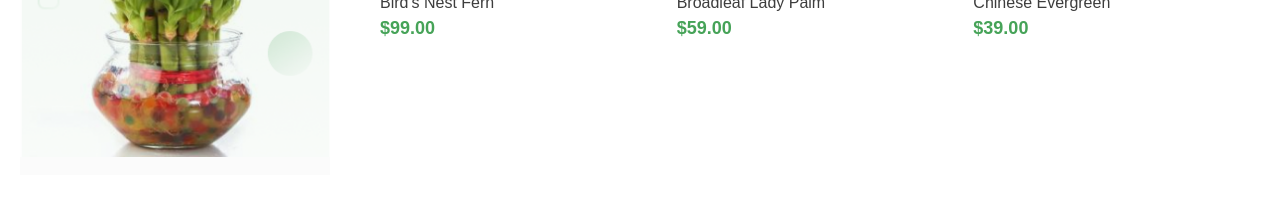
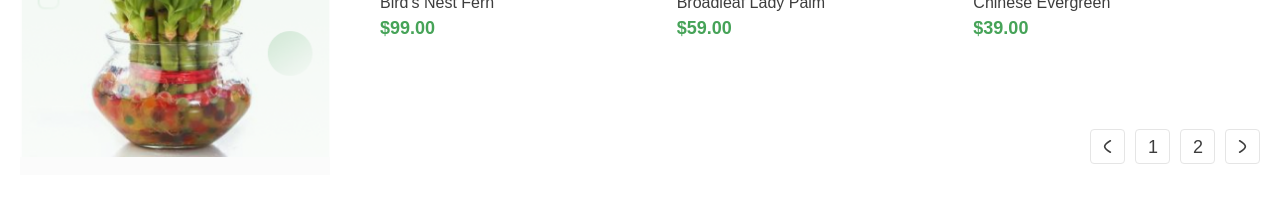
Before and after one commit to soto0/plants-shop, a React (Create React App) app: page / in a window 1280 px wide. Shown: the part 1740-1959 px from the top of the page. Built offline with nearby package versions, Linux system fonts and the light colour scheme; data requests are answered from the project's data file.

Commit message:
add pagination pages

```diff
--- a/src/api/db/db.json
+++ b/src/api/db/db.json
@@ -90,6 +90,26 @@
       "new": true,
       "sale": false,
       "saleInterest": 0
+    },
+    {
+      "id": 10,
+      "title": "Broadleaf Lady Palm",
+      "price": 59,
+      "category": "Terrariums",
+      "size": "Medium",
+      "new": false,
+      "sale": false,
+      "saleInterest": 0
+    },
+    {
+      "id": 11,
+      "title": "Aluminum Plant",
+      "price": 179,
+      "category": "House-Plants",
+      "size": "Medium",
+      "new": false,
+      "sale": false,
+      "saleInterest": 0
     }
   ],
   "Posts": [
--- a/src/components/Main/Goods/Goods.module.css
+++ b/src/components/Main/Goods/Goods.module.css
@@ -69,6 +69,41 @@
     color: white;
 }
 
+.pagination {
+    margin-top: 90px;
+    display: flex;
+    justify-content: end;
+    gap: 10px;
+}
+
+.prev__btn,
+.next__btn {
+    width: 35px;
+    height: 35px;
+    border-radius: 4px;
+    border: solid 1px #E5E5E5;
+    cursor: pointer;
+    padding: 10px;
+    content: url('./../../../assets/images/pagination-arrow.svg');
+}
+
+
+.page {
+    width: 35px;
+    height: 35px;
+    border-radius: 4px;
+    border: solid 1px #E5E5E5;
+    cursor: pointer;
+    padding: 7px 12px;
+    font-weight: 300;
+    font-size: 18px;
+    color: #3D3D3D;
+}
+
+.prev__btn {
+    transform: rotate(180deg);
+}
+
 @media screen and (max-width: 1470px) {
     .products {
         grid-template-columns: repeat(3, auto);
--- a/src/components/Main/Goods/Goods.tsx
+++ b/src/components/Main/Goods/Goods.tsx
@@ -6,7 +6,9 @@ import { useTypedSelector } from '../../../hooks/useTypedSelector';
 
 interface GoodsProps {
     Plants: any,
-    GetPlants: any
+    GetPlants: any,
+    GetPages: any,
+    Pages: any
 }
 
 const Goods: FC<GoodsProps> = (props: GoodsProps) => {
@@ -31,6 +33,8 @@ const Goods: FC<GoodsProps> = (props: GoodsProps) => {
         };
 
         checkUrl();
+        props.GetPages();
+
     }, [url]);
 
     let getAllPlants = () => {
@@ -119,6 +123,15 @@ const Goods: FC<GoodsProps> = (props: GoodsProps) => {
                     })
                 }
             </div>
+            <div className={s.pagination}>
+                <span className={s.prev__btn}></span>
+                {
+                    props.Pages.map((page: number) => {
+                        return (<span className={s.page}>{page}</span>)
+                    })
+                }
+                <span className={s.next__btn}></span>
+            </div>
         </div>
     );
 };
--- a/src/pages/Main.tsx
+++ b/src/pages/Main.tsx
@@ -8,8 +8,8 @@ import { useActions } from '../hooks/useActions';
 import { useTypedSelector } from '../hooks/useTypedSelector';
 
 const MainPage: FC = () => {
-    const { getPlants, getPosts } = useActions();
-    const { Plants } = useTypedSelector(state => state.Plants);
+    const { getPlants, getPosts, getPages } = useActions();
+    const { Plants, Pages } = useTypedSelector(state => state.Plants);
     const { Posts } = useTypedSelector(state => state.Posts);
 
     let onClickCategory = (event: any) => {
@@ -31,7 +31,7 @@ const MainPage: FC = () => {
                 <Slider />
                 <div className="main__center">
                     <Categories OnClickCategory={onClickCategory} Plants={Plants} OnCLickSize={onCLickSize} GetPlants={getPlants} />
-                    <Goods Plants={Plants} GetPlants={getPlants} />
+                    <Goods Plants={Plants} Pages={Pages} GetPlants={getPlants} GetPages={getPages}  />
                 </div>
                 <div className="main__bottom">
                     <Offer />
--- a/src/store/reducers/Plants.ts
+++ b/src/store/reducers/Plants.ts
@@ -1,13 +1,16 @@
 import { PlantsAction, PlantsState, PlantsTypes } from "../../types/Plants";
 
 const initialState: PlantsState = {
-    Plants: []
+    Plants: [],
+    Pages: []
 };
 
 export const PlantsReducer = (state = initialState, action: PlantsAction): PlantsState => {
     switch (action.type) {
         case PlantsTypes.GET_PLANTS:
             return { ...state, Plants: action.plants }
+        case PlantsTypes.GET_PAGES:
+            return { ...state, Pages: action.pages }
         default:
             return state
     };
--- a/src/store/reducers/action-creators/Plants.ts
+++ b/src/store/reducers/action-creators/Plants.ts
@@ -3,27 +3,26 @@ import { Dispatch } from 'redux';
 import { PlantsAction, PlantsTypes } from '../../../types/Plants';
 
 export const getPlants = (New?: boolean, Sale?: boolean, Category?: string, Size?: string, Price?: number) => {
-    const dispatchData = 'dispatch({ type: PlantsTypes.GET_PLANTS, plants: response.data });'
     return async (dispatch: Dispatch<PlantsAction>) => {
         try {
             if(New) {
-                const response = await axios.get('http://localhost:3001/Plants?new=' + New);
+                const response = await axios.get(`http://localhost:3001/Plants?_page=1&_limit=9&new=` + New);
                 dispatch({ type: PlantsTypes.GET_PLANTS, plants: response.data });
             } else if (Sale) {
-                const response = await axios.get('http://localhost:3001/Plants?sale=' + Sale);
+                const response = await axios.get(`http://localhost:3001/Plants?_page=1&_limit=9&sale=` + Sale);
                 dispatch({ type: PlantsTypes.GET_PLANTS, plants: response.data });
             } else if (Size) {
-                const response = await axios.get('http://localhost:3001/Plants?size=' + Size);
+                const response = await axios.get(`http://localhost:3001/Plants?_page=1&_limit=9&size=` + Size);
                 dispatch({ type: PlantsTypes.GET_PLANTS, plants: response.data });
             } else if (Category) {
-                const response = await axios.get('http://localhost:3001/Plants?category=' + Category);
+                const response = await axios.get(`http://localhost:3001/Plants?_page=1&_limit=9&category=` + Category);
                 dispatch({ type: PlantsTypes.GET_PLANTS, plants: response.data });
             } else if (Price) {
-                const response = await axios.get('http://localhost:3001/Plants');
+                const response = await axios.get(`http://localhost:3001/Plants?_page=1&_limit=9`);
                 const sortResponse = response.data.filter((plant: any) => plant.price <= Price);
                 dispatch({ type: PlantsTypes.GET_PLANTS, plants: sortResponse });
             } else {
-                const response = await axios.get('http://localhost:3001/Plants');
+                const response = await axios.get(`http://localhost:3001/Plants?_page=1&_limit=9`);
                 dispatch({ type: PlantsTypes.GET_PLANTS, plants: response.data });
             }
         } catch (error) {
@@ -31,3 +30,16 @@ export const getPlants = (New?: boolean, Sale?: boolean, Category?: string, Size
         }
     };
 };
+
+export const getPages = () => {
+    return async (dispatch: Dispatch<PlantsAction>) => {
+        const response = await axios.get('http://localhost:3001/Plants');
+        const pages = [];
+
+        for (let i = 1; i <= Math.ceil(response.data.length / 9); i++) {
+            pages.push(i);
+        };
+
+        dispatch({ type: PlantsTypes.GET_PAGES, pages: pages });
+    };
+};
--- a/src/types/Plants.ts
+++ b/src/types/Plants.ts
@@ -1,9 +1,11 @@
 export interface PlantsState {
-    Plants: any
+    Plants: any,
+    Pages: number[]
 };
 
 export enum PlantsTypes {
-    GET_PLANTS = 'GET_PLANTS'
+    GET_PLANTS = 'GET_PLANTS',
+    GET_PAGES = 'GET_PAGES'
 };
 
 interface getPlants {
@@ -11,4 +13,9 @@ interface getPlants {
     plants: []
 };
 
-export type PlantsAction = getPlants;
+interface getPages {
+    type: PlantsTypes.GET_PAGES,
+    pages: number[]
+};
+
+export type PlantsAction = getPlants | getPages;
```
Also changed, not shown: src/assets/images/pagination-arrow.svg (added), 1 other file (tests, documents, lock files or other folders).
